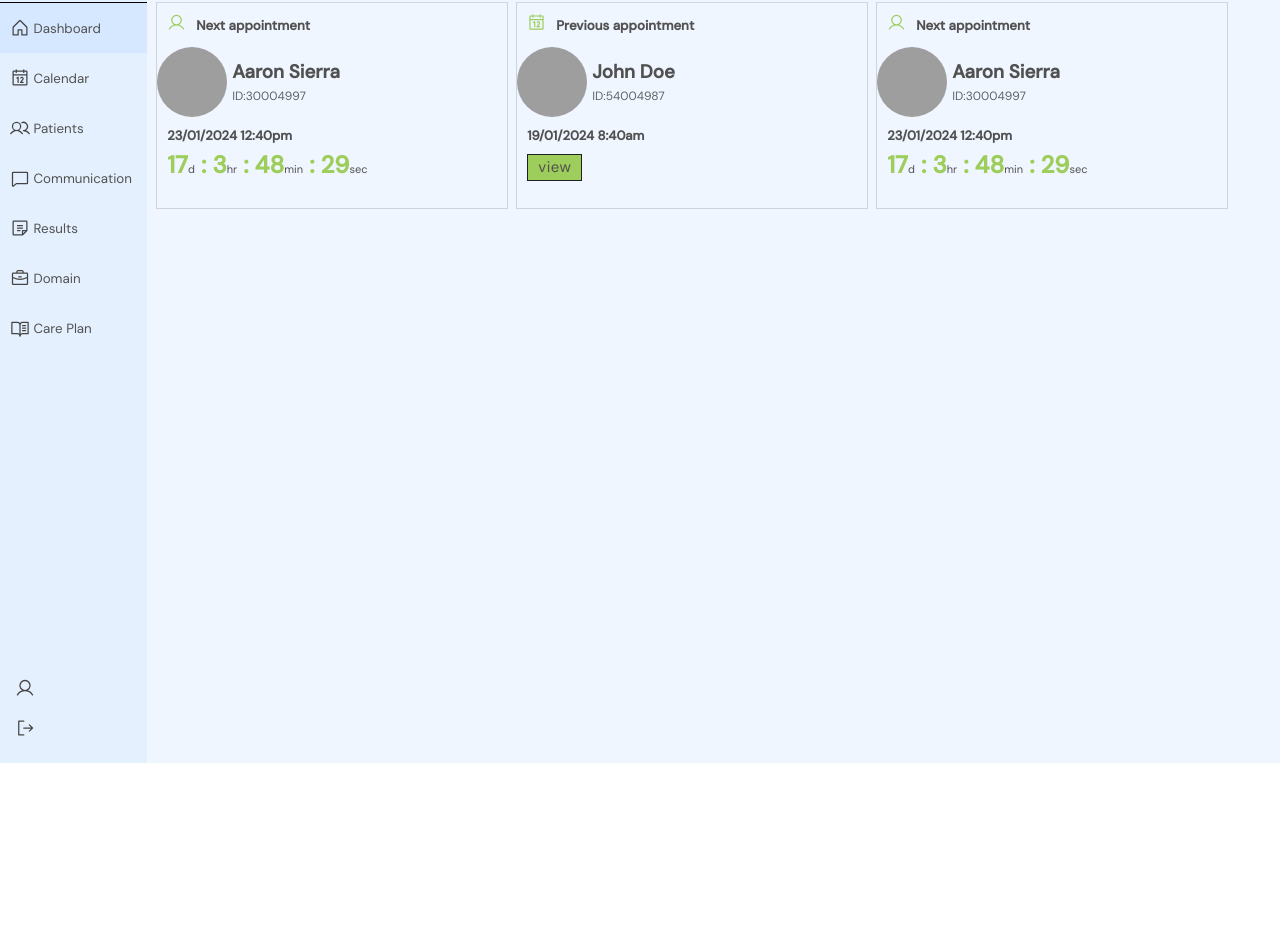
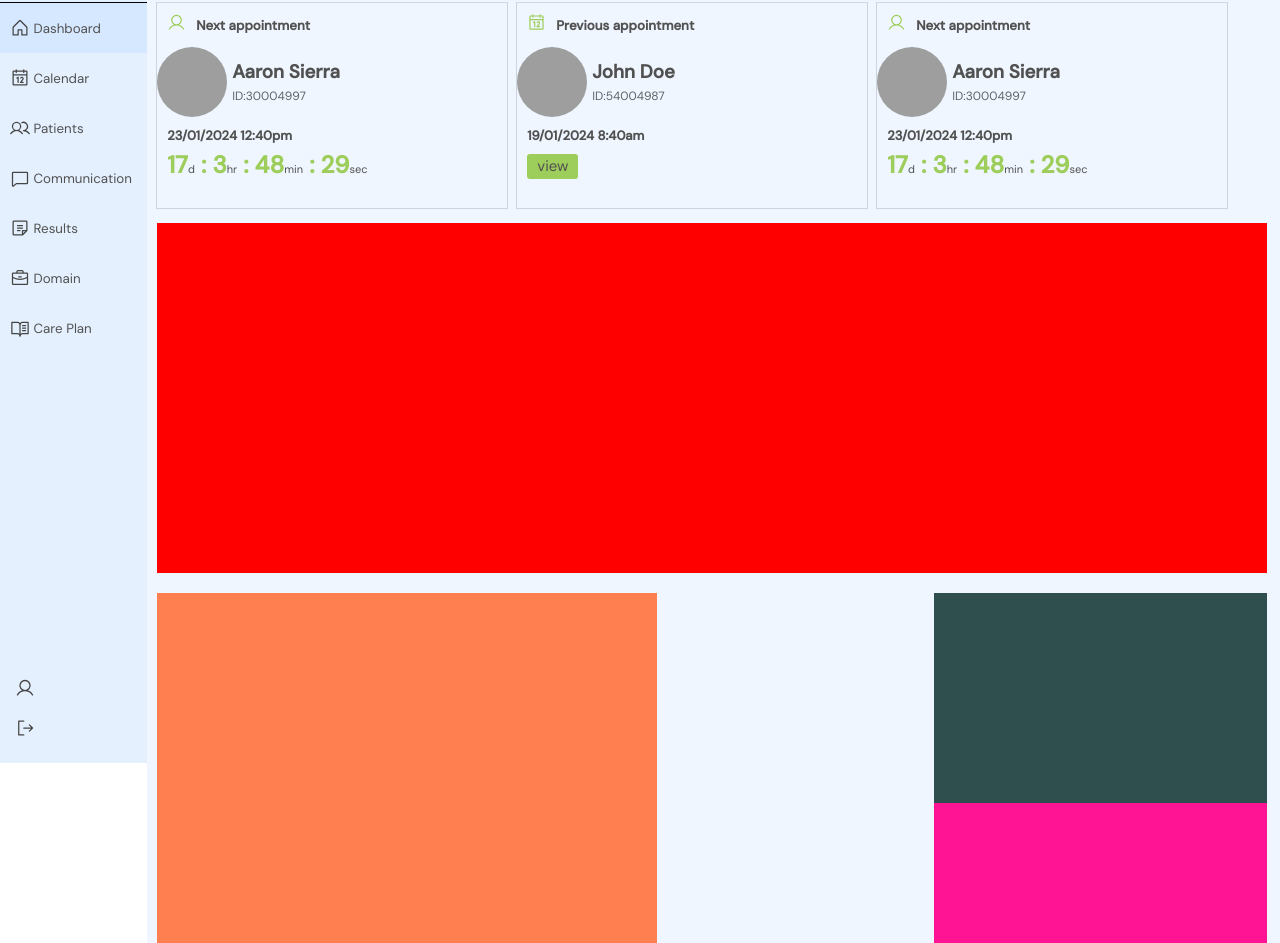
Before and after one commit to DiamondD7/yougotjob_client, a React (Vite) app: page /home in a window 1280 px wide. Shown: the part 37-980 px from the top of the page. Before the commit the page ends 800 px from the top, so only its background shows below. Built offline with nearby package versions, Linux system fonts and the light colour scheme; grey boxes are pictures that could not be loaded.

Commit message:
added skeleton containers

```diff
--- a/src/components/Dashboard/Dashboard.jsx
+++ b/src/components/Dashboard/Dashboard.jsx
@@ -2,6 +2,7 @@ import React, { useState, useEffect } from "react";
 import { User, Calendar } from "@phosphor-icons/react";
 
 import "../../styles/dashboardstyles.css";
+
 const Dashboard = () => {
   const [days, setDays] = useState(0);
   const [hours, setHours] = useState(0);
@@ -141,6 +142,15 @@ const Dashboard = () => {
           </div>
         </div>
       </div>
+
+      <div className="mid-wrapper"></div>
+      <div className="low-wrapper">
+        <div className="low1-wrapper"></div>
+        <div className="low2-wrapper">
+          <div className="mini-calendar__wrapper"></div>
+          <div className="email-notification__wrapper"></div>
+        </div>
+      </div>
     </div>
   );
 };
--- a/src/styles/dashboardstyles.css
+++ b/src/styles/dashboardstyles.css
@@ -1,10 +1,10 @@
 .dashboard-summary-cards__wrapper {
-  /* background-color: red; */
+  /* background-color: yellow; */
   display: flex;
   gap: 10px;
   margin-left: 10px;
   height: 220px;
-  width: 100%;
+  width: 99%;
 }
 
 .dashboard-cards__wrapper {
@@ -68,9 +68,50 @@
 
 .previous-patient-view__btn {
   font-size: 15px;
-  letter-spacing: 0.5px;
   padding: 2px 10px 3px 10px;
   background-color: #9dcd5a;
-  border: 1px solid #202020;
+  border: none;
+  border-radius: 3px;
   cursor: pointer;
 }
+
+
+/* -- */
+
+.mid-wrapper{
+  background-color: red;
+  margin:40px 0 0 10px;
+  width: 98%;
+  height: 350px;
+}
+
+.low-wrapper{
+  margin: 20px 0 0 10px;
+  width: 98%;
+  height: 350px;
+  display: flex;
+  justify-content: space-between;
+}
+
+.low1-wrapper{
+  height: 100%;
+  width: 45%;
+  background-color: coral;
+}
+
+.low2-wrapper{
+  height: 100%;
+  width: 30%;
+}
+
+.mini-calendar__wrapper{
+  background-color: darkslategray;
+  height: 60%;
+  width: 100%;
+}
+
+.email-notification__wrapper{
+  background-color: deeppink;
+  height: 40%;
+  width: 100%;
+}
```
